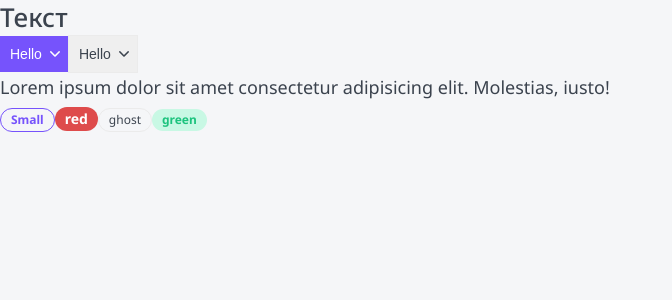
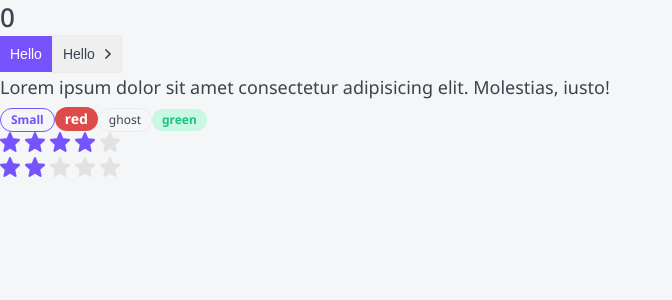
Before and after one commit to kiricle/movies-app, a Next.js app: page / in a window 1280 px wide. Shown: the top 300 px of the page, without its empty margins (0-672 px from the left). Built offline with nearby package versions, Linux system fonts and the light colour scheme.

Commit message:
create rating component

```diff
--- /dev/null
+++ b/src/components/Rating/Rating.module.css
@@ -0,0 +1,12 @@
+.filled {
+    fill: var(--primary);
+}
+
+.rating {
+    display: flex;
+    gap: 5px;
+}
+
+.pointer {
+    cursor: pointer;
+}
--- /dev/null
+++ b/src/components/Rating/Rating.tsx
@@ -0,0 +1,62 @@
+import cn from 'classnames';
+import { KeyboardEvent, useEffect, useState } from 'react';
+import styles from './Rating.module.css';
+import { RatingProps } from './Rating.props';
+import StarIcon from './star.svg';
+
+export const Rating = ({
+    isEditable = false,
+    rating,
+    setRating,
+    className,
+    ...props
+}: RatingProps): JSX.Element => {
+    const [ratingArray, setRatingArray] = useState(new Array(5).fill(<></>));
+
+    useEffect(() => {
+        constructRating(rating);
+    }, [rating]);
+
+    const constructRating = (currentRating: number) => {
+        const updatedArray = ratingArray.map((r: JSX.Element, i: number) => {
+            return (
+                <StarIcon
+                    key={i}
+                    className={cn(styles.star, {
+                        [styles.filled]: i < currentRating,
+                        [styles.pointer]: isEditable,
+                    })}
+                    onMouseEnter={() => changeDisplay(i + 1)}
+                    onMouseLeave={() => changeDisplay(rating)}
+                    tabindex={isEditable ? 0 : -1}
+                    onKeyDown={(e: KeyboardEvent<SVGElement>) =>
+                        isEditable &&
+                        setRating &&
+                        (e.code === 'Enter' || e.code === 'Space') &&
+                        changeDisplay(i + 1)
+                    }
+                />
+            );
+        });
+        setRatingArray(updatedArray);
+    };
+
+    const changeDisplay = (i: number) => {
+        if (!isEditable || !setRating) {
+            return;
+        }
+        constructRating(i);
+        setRating(i);
+    };
+
+    return (
+        <div
+            className={styles.rating}
+            {...props}
+        >
+            {ratingArray.map((r, i) => (
+                <span key={i}>{r}</span>
+            ))}
+        </div>
+    );
+};
--- a/src/components/index.ts
+++ b/src/components/index.ts
@@ -2,3 +2,4 @@
 export * from './Button/Button';
 export * from './Paragraph/Paragraph';
 export * from './Tag/Tag';
+export * from './Rating/Rating';
--- a/src/pages/index.tsx
+++ b/src/pages/index.tsx
@@ -1,5 +1,6 @@
-import { Htag, Button, Paragraph, Tag } from '@/components';
+import { Button, Htag, Paragraph, Rating, Tag } from '@/components';
 import { Noto_Sans } from 'next/font/google';
+import { useState } from 'react';
 
 const notoSans = Noto_Sans({
     weight: ['300', '400', '500', '700'],
@@ -7,29 +8,58 @@
 });
 
 export default function Home(): JSX.Element {
+    const [counter, setCounter] = useState(0);
+    const [rating, setRating] = useState(2);
+
     return (
         <>
-            <Htag tag="h1">Текст</Htag>
+            <Htag tag="h1">{counter}</Htag>
             <Button
                 appearance="primary"
-                arrow="down"
+                onClick={() => setCounter((prevCounter) => prevCounter + 1)}
             >
                 Hello
             </Button>
             <Button
                 appearance="ghost"
-                arrow="down"
+                arrow="right"
             >
                 Hello
             </Button>
-            <Paragraph size='l'>
+            <Paragraph size="l">
                 Lorem ipsum dolor sit amet consectetur adipisicing elit.
                 Molestias, iusto!
             </Paragraph>
-            <Tag size='s' color='primary'>Small</Tag>
-            <Tag size='m' color='red'>red</Tag>
-            <Tag size='s' color='ghost'>ghost</Tag>
-            <Tag size='s' color='green'>green</Tag>
+            <Tag
+                size="s"
+                color="primary"
+            >
+                Small
+            </Tag>
+            <Tag
+                size="m"
+                color="red"
+            >
+                red
+            </Tag>
+            <Tag
+                size="s"
+                color="ghost"
+            >
+                ghost
+            </Tag>
+            <Tag
+                size="s"
+                color="green"
+            >
+                green
+            </Tag>
+            <Rating rating={4} />
+            <Rating
+                rating={rating}
+                isEditable={true}
+                setRating={setRating}
+            />
         </>
     );
 }
```
Also changed, not shown: src/components/Rating/Rating.props.ts (added, +8 -0 lines), src/components/Rating/star.svg (added).
